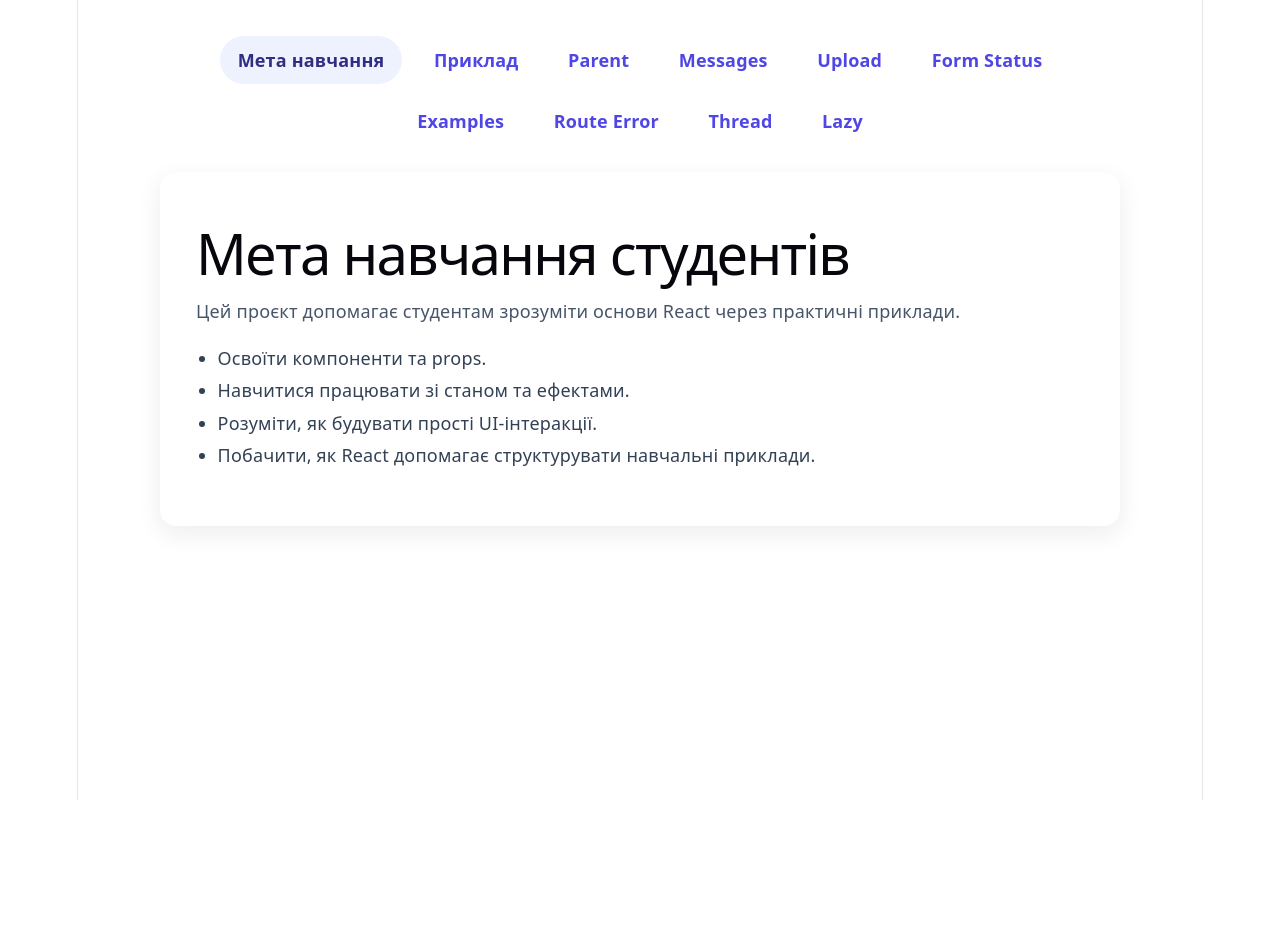
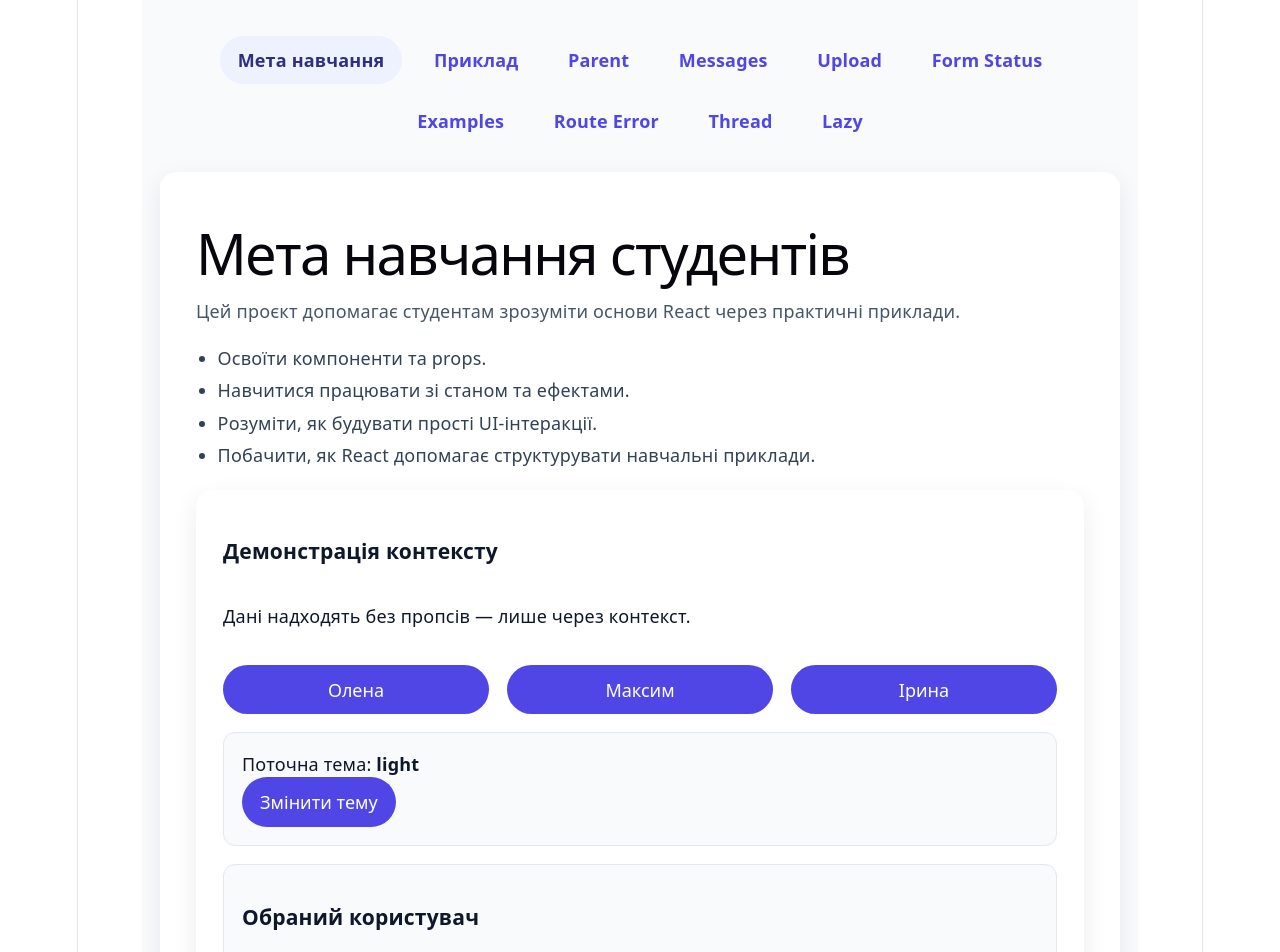
Before and after one commit to ogoruslan/react_lessons, a React (Vite) app: page / in a window 1280 px wide. Shown: the top 952 px of the page. Before the commit the page ends 800 px from the top, so only its background shows below. Built offline with nearby package versions, Linux system fonts and the light colour scheme.

Commit message:
add context demo

```diff
--- a/src/App.css
+++ b/src/App.css
@@ -2,6 +2,46 @@
   max-width: 960px;
   margin: 0 auto;
   padding: 2rem 1rem 3rem;
+  min-height: 100vh;
+  transition: background-color 0.2s ease, color 0.2s ease;
+}
+
+.app-shell.theme-light {
+  background: #f8fafc;
+  color: #0f172a;
+}
+
+.app-shell.theme-dark {
+  background: #020617;
+  color: #f8fafc;
+}
+
+.app-shell.theme-dark .page-card,
+.app-shell.theme-dark .profile-box,
+.app-shell.theme-dark .students-section,
+.app-shell.theme-dark .student-card,
+.app-shell.theme-dark .message-item,
+.app-shell.theme-dark .thread-list,
+.app-shell.theme-dark .form-status-box {
+  background: #111827;
+  color: #f8fafc;
+  border-color: #334155;
+}
+
+.app-shell.theme-dark .nav-link {
+  color: #c7d2fe;
+}
+
+.app-shell.theme-dark .nav-link:hover,
+.app-shell.theme-dark .nav-link.active {
+  background: #312e81;
+  color: #ffffff;
+}
+
+.app-shell.theme-dark .page-intro,
+.app-shell.theme-dark .goals-list,
+.app-shell.theme-dark .form-card label {
+  color: #cbd5e1;
 }
 
 .top-nav {
--- a/src/App.jsx
+++ b/src/App.jsx
@@ -1,8 +1,11 @@
-import { Suspense, lazy } from "react";
+import { Suspense, lazy, useContext } from "react";
 import { NavLink, Outlet, Route, Routes, useLocation } from "react-router-dom";
+
+import { AppContext } from "./context/AppContext";
 
 import "./App.css";
 import BlockerExample from "./components/BlockerExample";
+import ContextDemo from "./components/ContextDemo";
 import FormStatusExample from "./components/FormStatusExample";
 import LifeActComponent from "./components/LifeAct";
 import MessageDemo from "./components/MessageDemo";
@@ -26,6 +29,9 @@ function HomePage() {
         <li>Розуміти, як будувати прості UI-інтеракції.</li>
         <li>Побачити, як React допомагає структурувати навчальні приклади.</li>
       </ul>
+      <div className="students-section">
+        <ContextDemo />
+      </div>
     </section>
   );
 }
@@ -70,9 +76,11 @@ function ExamplesLayout() {
 
 function App() {
   const location = useLocation();
+  const { theme } = useContext(AppContext);
   console.log("Current location:", location);
+
   return (
-    <div className="app-shell">
+    <div className={`app-shell ${theme === "dark" ? "theme-dark" : "theme-light"}`}>
       <nav className="top-nav">
         <NavLink to="/" className={({ isActive }) => `nav-link ${isActive ? "active" : ""}`}>
           Мета навчання
--- /dev/null
+++ b/src/components/ContextDemo.jsx
@@ -0,0 +1,47 @@
+import { useContext } from "react";
+import { AppContext } from "../context/AppContext";
+
+function UserSummary() {
+  const { selectedUserId, users } = useContext(AppContext);
+  const selectedUser = users.find((user) => user.id === selectedUserId);
+
+  return (
+    <div className="profile-box">
+      <h3>Обраний користувач</h3>
+      <p>{selectedUser ? `${selectedUser.name} — ${selectedUser.role}` : "Користувача не знайдено"}</p>
+    </div>
+  );
+}
+
+function ThemeSwitcher() {
+  const { theme, toggleTheme } = useContext(AppContext);
+
+  return (
+    <div className="profile-box">
+      <p>Поточна тема: <strong>{theme}</strong></p>
+      <button onClick={toggleTheme}>Змінити тему</button>
+    </div>
+  );
+}
+
+function ContextDemo() {
+  const { users, setSelectedUserId } = useContext(AppContext);
+
+  return (
+    <div className="component-card">
+      <h3>Демонстрація контексту</h3>
+      <p>Дані надходять без пропсів — лише через контекст.</p>
+      <div className="students-grid">
+        {users.map((user) => (
+          <button key={user.id} onClick={() => setSelectedUserId(user.id)}>
+            {user.name}
+          </button>
+        ))}
+      </div>
+      <ThemeSwitcher />
+      <UserSummary />
+    </div>
+  );
+}
+
+export default ContextDemo;
--- /dev/null
+++ b/src/context/AppContext.jsx
@@ -0,0 +1,41 @@
+import { createContext, useMemo, useState } from "react";
+
+const DEFAULT_USERS = [
+  { id: 1, name: "Олена", role: "Студентка" },
+  { id: 2, name: "Максим", role: "Ментор" },
+  { id: 3, name: "Ірина", role: "Дослідник" },
+];
+
+const defaultContextValue = {
+  users: DEFAULT_USERS,
+  theme: "light",
+  toggleTheme: () => {},
+  selectedUserId: 1,
+  setSelectedUserId: () => {},
+};
+
+const AppContext = createContext(defaultContextValue);
+
+function AppProvider({ children }) {
+  const [theme, setTheme] = useState("light");
+  const [selectedUserId, setSelectedUserId] = useState(1);
+
+  const toggleTheme = () => {
+    setTheme((currentTheme) => (currentTheme === "light" ? "dark" : "light"));
+  };
+
+  const value = useMemo(
+    () => ({
+      users: DEFAULT_USERS,
+      theme,
+      toggleTheme,
+      selectedUserId,
+      setSelectedUserId,
+    }),
+    [theme, selectedUserId]
+  );
+
+  return <AppContext.Provider value={value}>{children}</AppContext.Provider>;
+}
+
+export { AppContext, AppProvider };
--- a/src/main.jsx
+++ b/src/main.jsx
@@ -3,6 +3,7 @@ import { createRoot } from 'react-dom/client'
 import { createBrowserRouter, RouterProvider } from 'react-router-dom'
 import './index.css'
 import App from './App.jsx'
+import { AppProvider } from './context/AppContext.jsx'
 
 const router = createBrowserRouter([
   {
@@ -13,6 +14,8 @@ const router = createBrowserRouter([
 
 createRoot(document.getElementById('root')).render(
   <StrictMode>
-    <RouterProvider router={router} />
+    <AppProvider>
+      <RouterProvider router={router} />
+    </AppProvider>
   </StrictMode>,
 )
```
